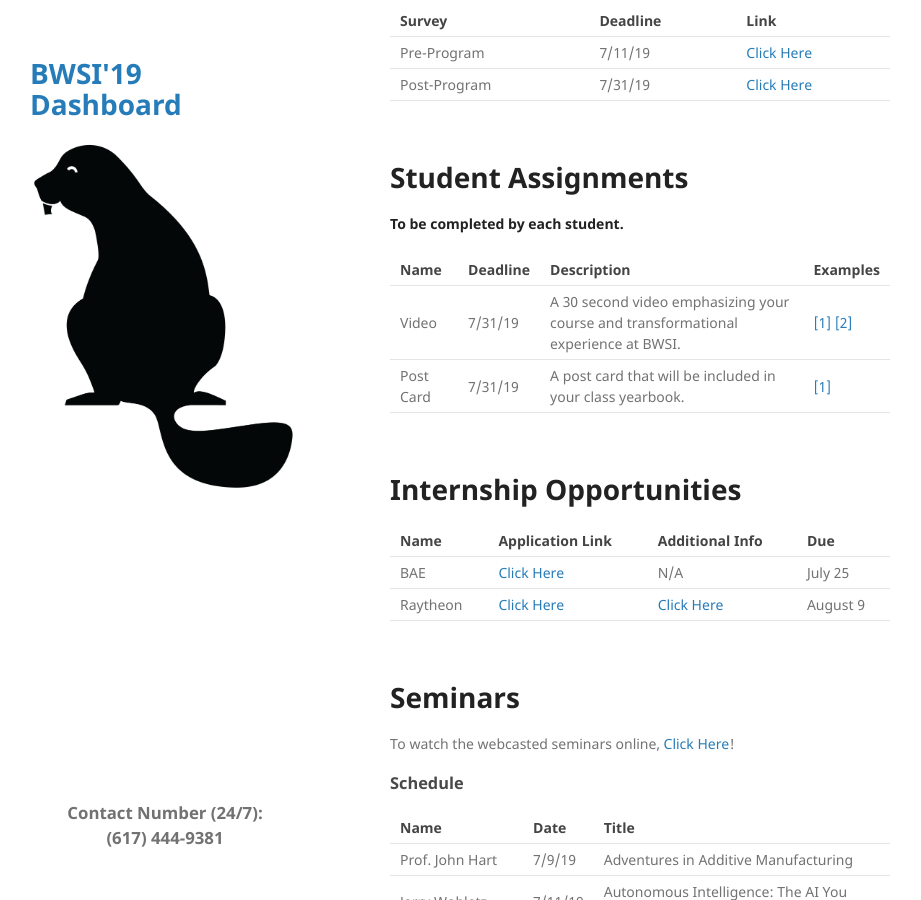
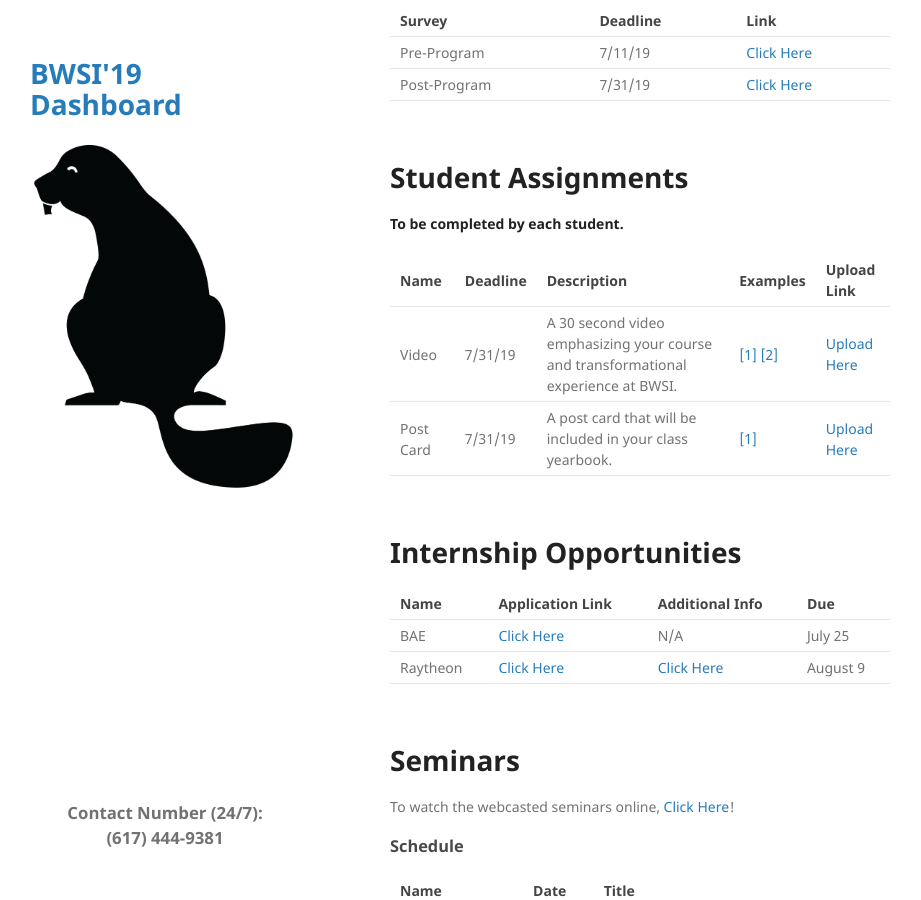
Before and after one commit to jggrimm/bwsi-dashboard, a Jekyll site: the page built from index.md, in a window 1280 px wide and 900 px high, scrolled down 702 px. Shown: the whole window, without its empty margins (180-1101 px from the left). Built offline with Jekyll 4.4.1, drawn with Linux system fonts in a browser that asks for light colours; the repository's description, which GitHub fills in, is left out.

Commit message:
Update index.md

```diff
--- a/index.md
+++ b/index.md
@@ -34,10 +34,10 @@ layout: default
 
 __To be completed by each student.__
 
-| Name | Deadline | Description | Examples |
-| ---- | -------- | ----------- | ------ |
-| Video | 7/31/19 | A 30 second video emphasizing your course and transformational experience at BWSI. | [[1]](https://drive.google.com/file/d/1F-vP8NcrDRrVUbPGFaYjToiHWA_v9uAN/view?usp=sharing) [[2]](https://drive.google.com/file/d/1Kj56vio2JhtkeAlZlXiWK8zsx9HMxyEj/view?usp=sharing) |
-| Post Card | 7/31/19 | A post card that will be included in your class yearbook. |[[1]](https://drive.google.com/file/d/1qOhY6brnW0HZ4JQeN2JLooeoECe-vkst/view?usp=sharing) |
+| Name | Deadline | Description | Examples | Upload Link |
+| ---- | -------- | ----------- | -------- | ----------- |
+| Video | 7/31/19 | A 30 second video emphasizing your course and transformational experience at BWSI. | [[1]](https://drive.google.com/file/d/1F-vP8NcrDRrVUbPGFaYjToiHWA_v9uAN/view?usp=sharing) [[2]](https://drive.google.com/file/d/1Kj56vio2JhtkeAlZlXiWK8zsx9HMxyEj/view?usp=sharing) | [Upload Here](https://docs.google.com/forms/d/1YaQ-uSHbExGMmAletvIm-RqRru997V0LUcnUUQjbhjU/edit#responses) |
+| Post Card | 7/31/19 | A post card that will be included in your class yearbook. |[[1]](https://drive.google.com/file/d/1qOhY6brnW0HZ4JQeN2JLooeoECe-vkst/view?usp=sharing) | [Upload Here](https://docs.google.com/forms/d/e/1FAIpQLSeTB_lGWjXCpd5H7_iWYtD0AqNGcW-wGOA1Fo0FlYWit5ZW1g/viewform) |
 
 <br/>
 
```
